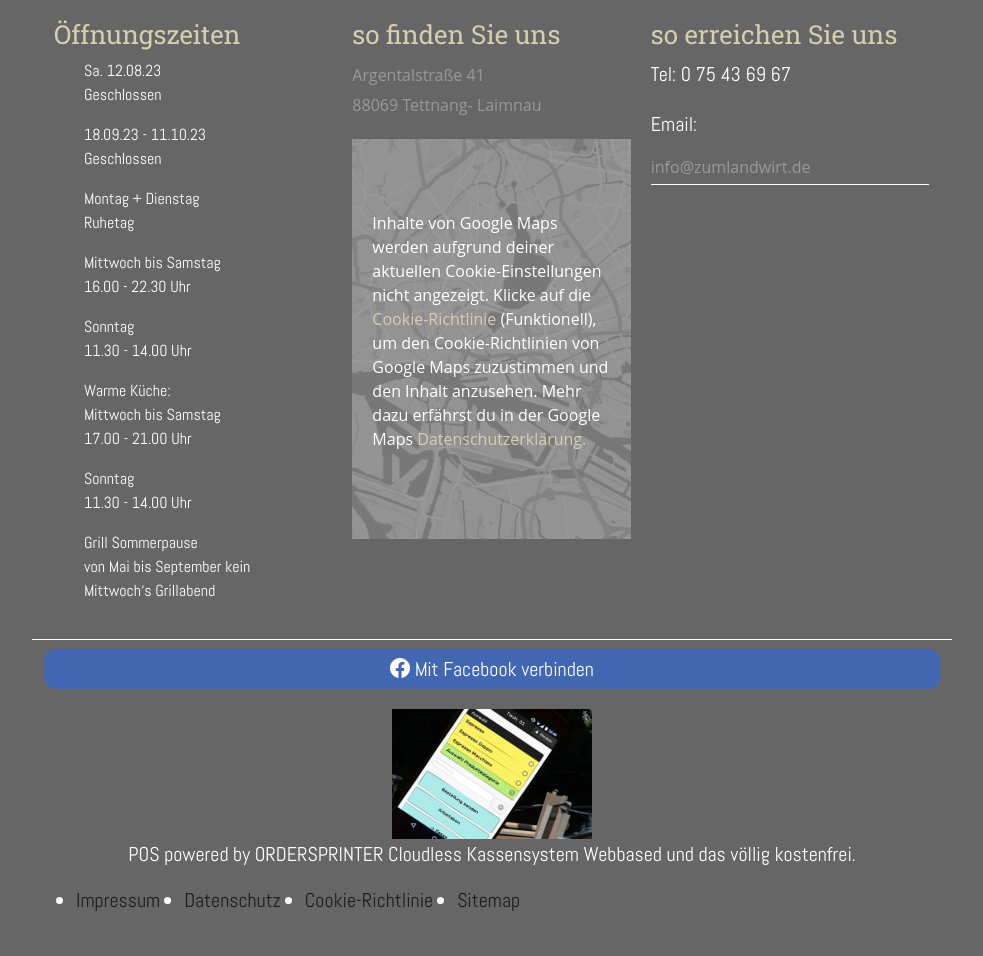
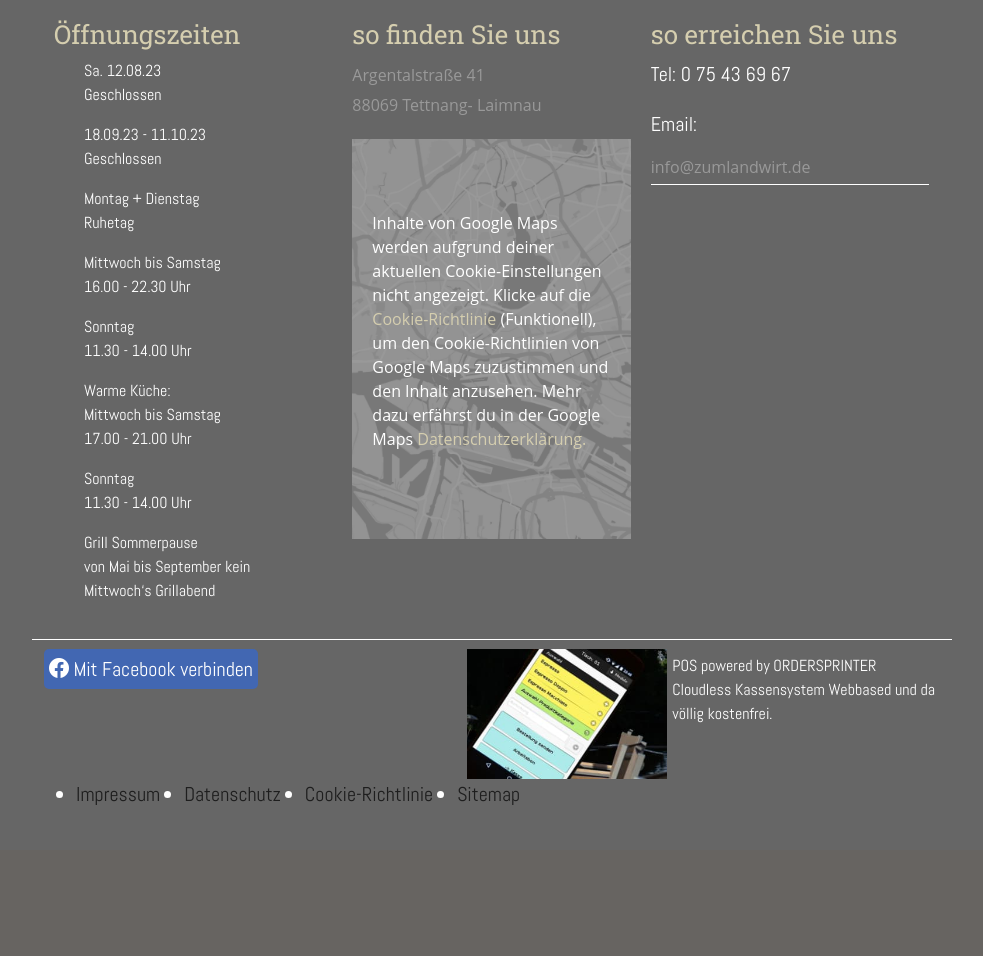
Before and after one commit to Natoilad/zumlandwirt, a PHP site: page / in a window 1280 px wide. Shown: the part 1672-2628 px from the top of the page, without its empty margins (148-1131 px from the left). After the commit the page ends 2477 px from the top, so only its background shows below. Run offline with PHP 8.4, Linux system fonts and the light colour scheme.

Commit message:
pre-end)

```diff
--- a/assets/css/style.css
+++ b/assets/css/style.css
@@ -461,6 +461,13 @@ a:hover {
   padding: 10px 0;
   position: relative;
 }
+.header {
+  opacity: 0.9;
+  background-color: rgba(213, 206, 175, 0.9);
+  @media (min-width: 991px) {
+    opacity: 0.3;
+  }
+}
 
 #header .logo {
   font-size: 28px;
@@ -1670,17 +1677,29 @@ footer .credits a {
   }
 }
 .footer_facebook_link {
+  height: 40px;
   background-color: #4267b2;
   color: #fff;
   padding: 5px;
   display: block;
   margin-bottom: 20px !important;
-  border-radius: 12px;
+  border-radius: 5px;
 }
 
 .footer_container_link {
   display: block;
   @media (min-width: 991px) {
-    /* display: flex; */
-  }
-}
+    display: flex;
+    justify-content: space-between;
+  }
+}
+
+.footer_container {
+  display: flex;
+  flex-direction: column;
+  align-items: center;
+  @media (min-width: 991px) {
+    flex-direction: row;
+    align-items: start;
+  }
+}
--- a/index.html
+++ b/index.html
@@ -61,7 +61,7 @@
 
   <body>
     <!-- ======= Header ======= -->
-    <header id="header" class="fixed-top">
+    <header id="header" class="fixed-top header">
       <div
         class="container d-flex align-items-center justify-content-end fix_header"
       >
@@ -281,11 +281,12 @@
     <!-- ======= Footer ======= -->
     <footer>
       <div class="container">
-        <div>
+        <div class="">
           <div class="footer_container_link">
             <a class="footer_facebook_link" href="#"
               ><i class="bi bi bi-facebook"></i> Mit Facebook verbinden</a
             >
+            <div class="footer_container">
               <a href="#"
                 ><img
                   src="./assets/img/system.jpg"
@@ -294,10 +295,14 @@
                   alt="system"
                   loading="lazy"
               /></a>
-            <p>
-              POS powered by ORDERSPRINTER Cloudless Kassensystem Webbased und
-              das völlig kostenfrei.
+              <p style="font-size: 16px; text-align: start; padding: 5px">
+                POS powered by ORDERSPRINTER <br />
+                Cloudless Kassensystem Webbased und da
+                <br />
+                völlig kostenfrei.
               </p>
+            </div>
+          </div>
         </div>
         <ul class="d-flex flex-wrap gap-4">
           <li><a href="about.html">Impressum</a></li>
@@ -305,7 +310,6 @@
           <li><a href="#">Cookie-Richtlinie</a></li>
           <li><a href="sitemap.html">Sitemap</a></li>
         </ul>
-        </div>
       </div>
     </footer>
     <!-- End  Footer -->
```
Lines whose indentation alone changed are shown as unchanged.
